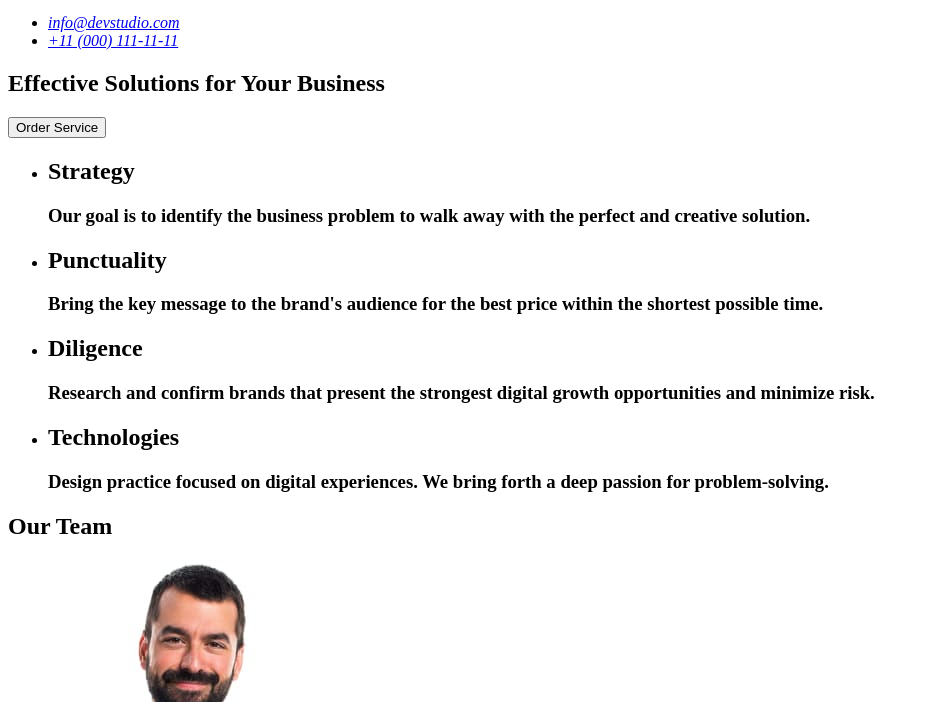
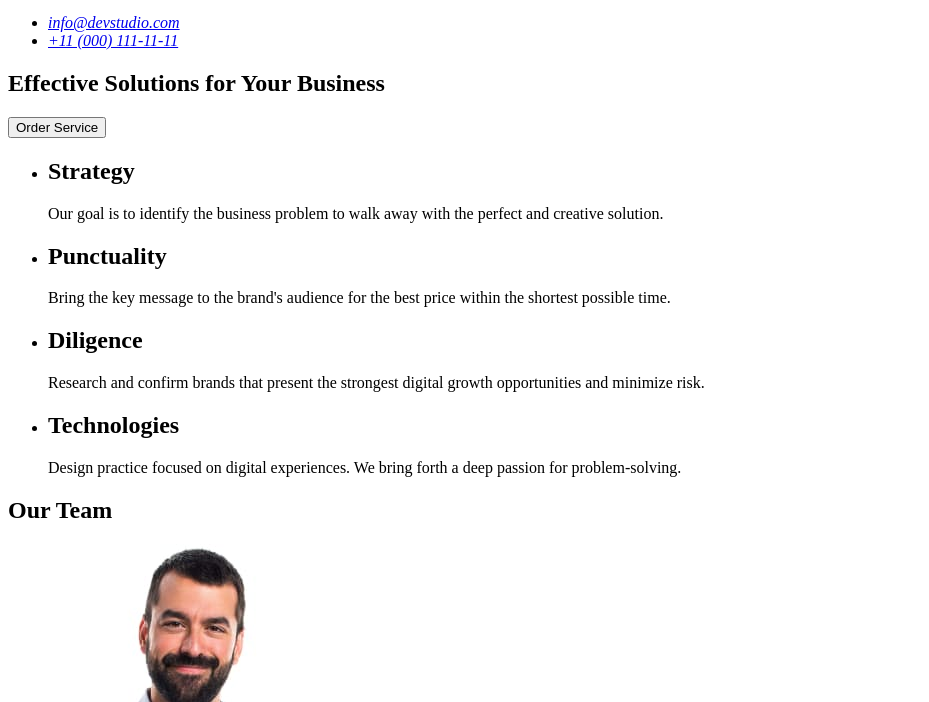
Before and after one commit to Lapik542/goit-markup-hw-01, a plain HTML site: page index.html in a window 1280 px wide. Shown: the part 98-800 px from the top of the page, without its empty margins (0-929 px from the left). Drawn offline with Linux system fonts and the light colour scheme.

Commit message:
index.html

```diff
--- a/index.html
+++ b/index.html
@@ -41,31 +41,31 @@
         <ul>
           <li>
             <h2>Strategy</h2>
-            <h3>
+            <p>
               Our goal is to identify the business problem to walk away with the
               perfect and creative solution.
-            </h3>
+            </p>
           </li>
           <li>
             <h2>Punctuality</h2>
-            <h3>
+            <p>
               Bring the key message to the brand's audience for the best price
               within the shortest possible time.
-            </h3>
+            </p>
           </li>
           <li>
             <h2>Diligence</h2>
-            <h3>
+            <p>
               Research and confirm brands that present the strongest digital
               growth opportunities and minimize risk.
-            </h3>
+            </p>
           </li>
           <li>
             <h2>Technologies</h2>
-            <h3>
+            <p>
               Design practice focused on digital experiences. We bring forth a
               deep passion for problem-solving.
-            </h3>
+            </p>
           </li>
         </ul>
       </section>
```
